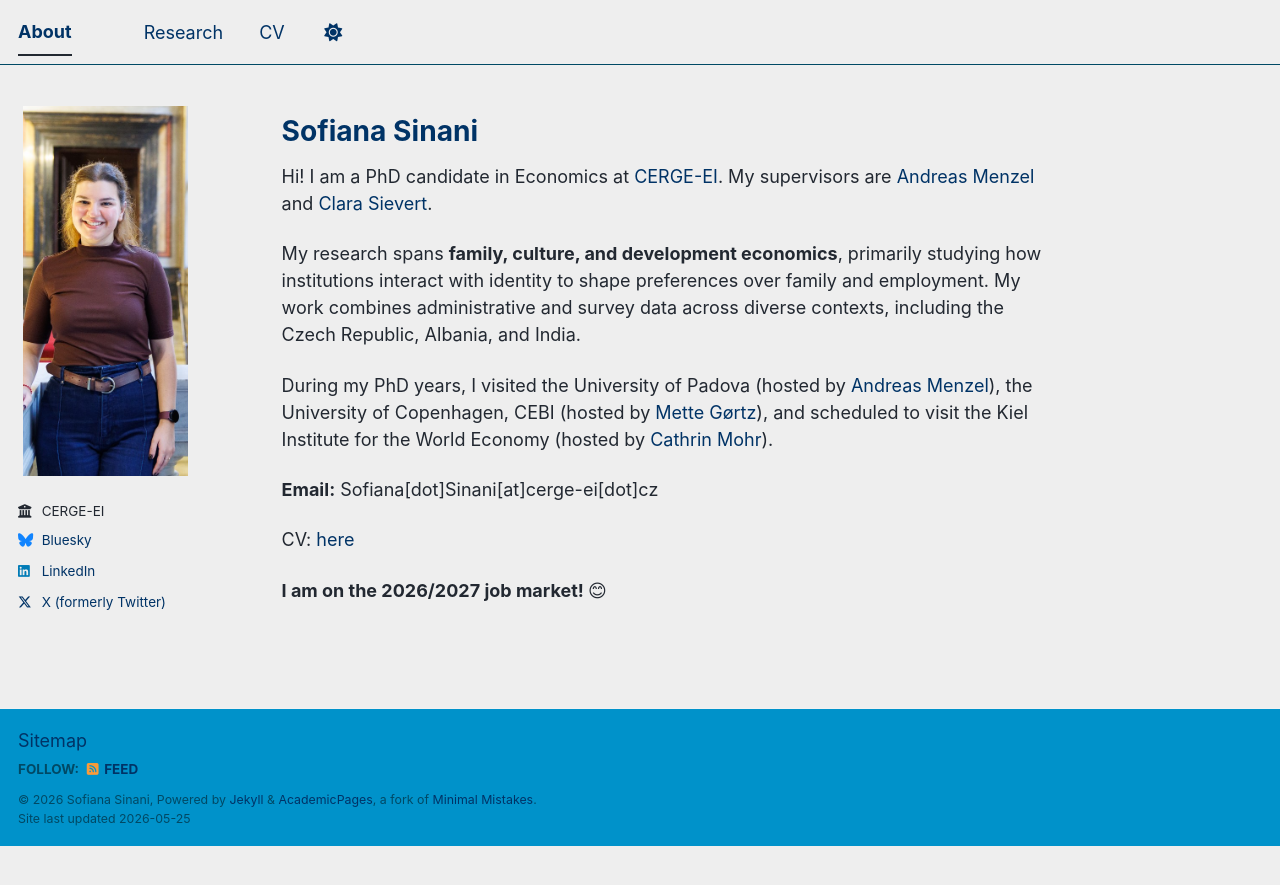
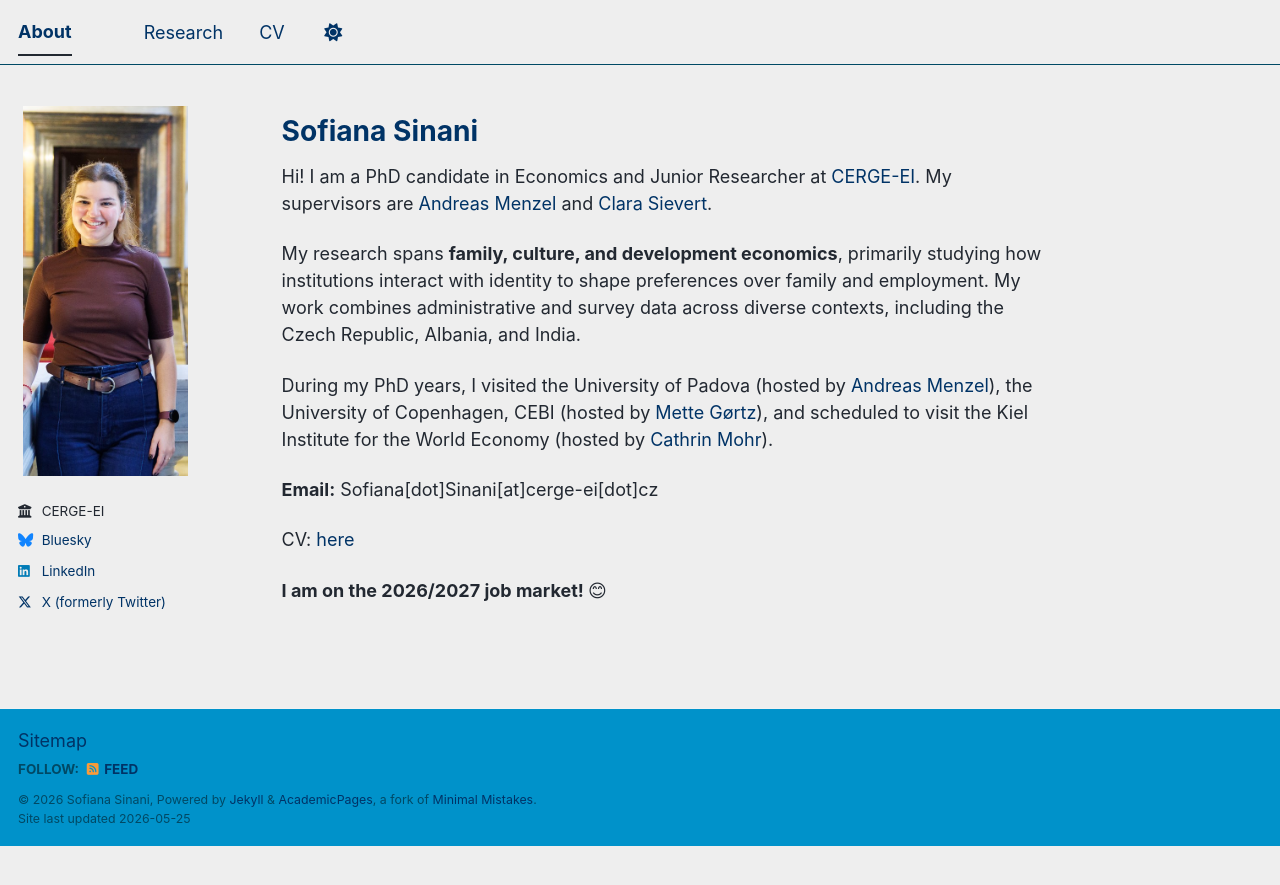
Before and after one commit to sofianasinani/sofianasinani.github.io, a Jekyll site: the page built from _pages/about.md, in a window 1280 px wide. Shown: the top 885 px of the page. Built offline with Jekyll 4.4.1, drawn with Linux system fonts in a browser that asks for light colours; a script bundle is joined from its source files by our own code; library files that are not in the unit come from our copies.

Commit message:
Update about.md

```diff
--- a/_pages/about.md
+++ b/_pages/about.md
@@ -8,7 +8,7 @@ redirect_from:
 ---
 <h1 style="color: #003366;">Sofiana Sinani</h1>
 
-Hi! I am a PhD candidate in Economics at [CERGE-EI](https://www.cerge-ei.cz/). My supervisors are [Andreas Menzel](https://sites.google.com/view/andreasmenzel/home) and [Clara Sievert](https://clarasievert.com/).
+Hi! I am a PhD candidate in Economics and Junior Researcher at [CERGE-EI](https://www.cerge-ei.cz/). My supervisors are [Andreas Menzel](https://sites.google.com/view/andreasmenzel/home) and [Clara Sievert](https://clarasievert.com/).
 
 My research spans **family, culture, and development economics**, primarily studying how institutions interact with identity to shape preferences over family and employment. My work combines administrative and survey data across diverse contexts, including the Czech Republic, Albania, and India.
 
```
